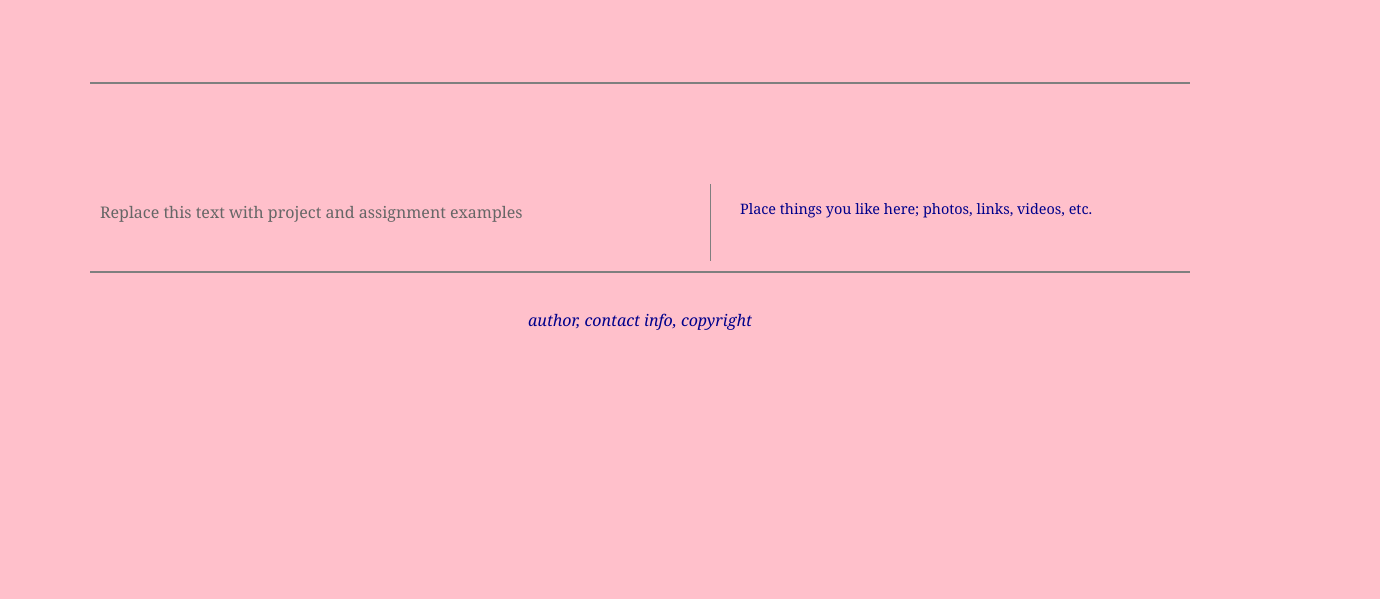
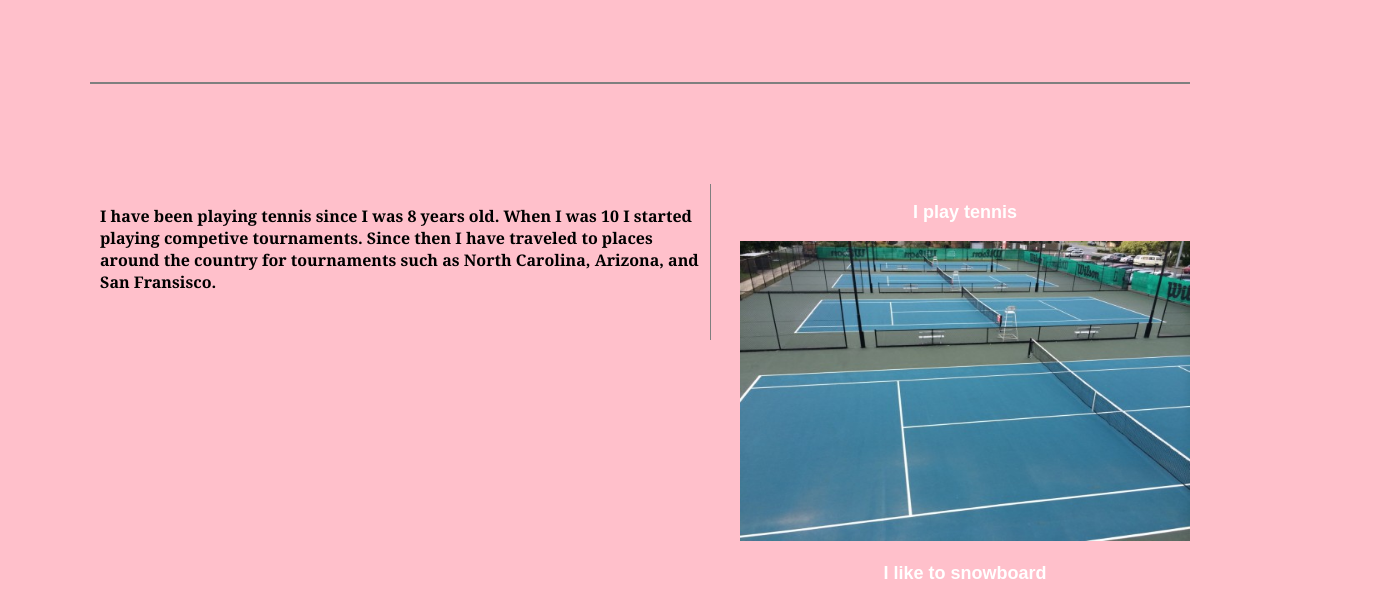
Before and after one commit to ZDelson/ZDelson.github.io, a plain HTML site: page index.html in a window 1280 px wide. Shown: the part 225-824 px from the top of the page, 1380 px wide, since content can reach past the window. Before the commit the page ends 800 px from the top, so only its background shows below. Drawn offline with Linux system fonts and the light colour scheme.

Commit message:
biggest change

```diff
--- a/index.html
+++ b/index.html
@@ -45,12 +45,28 @@
 
 	<!-- Section Content -->
 	<section id="content">
-		<p>Replace this text with project and assignment examples</p>
+		<h4>
+		I have been playing tennis since I was 8 years old.
+		When I was 10 I started playing competive tournaments.
+		Since then I have traveled to places around the country for
+		tournaments such as North Carolina, Arizona, and San Fransisco.
+		</h4>
 	</section><!-- end Content -->
 
 	<!-- Aside Content -->
 	<aside id="hobbies">
-		<p>Place things you like here; photos, links, videos, etc.</p>
+		<h3>
+		I play tennis
+		</h3>
+		<img src="images/tenniscourt.jpg" width="450" height="300" />
+		<h3>
+		I like to snowboard
+		</h3>
+		<img src="images/snowboard.jpg" width="450" height="300" />
+	<h3>
+	I love to play Ping-Pong
+	</h3>
+	<iframe width="640" height="360" src="https://www.youtube.com/embed/xyvjf2C0DCc" frameborder="0" allowfullscreen></iframe>
 	</aside><!-- end Hobbies -->
 
 	<!-- Footer Content -->
--- a/main.css
+++ b/main.css
@@ -90,3 +90,11 @@ body {
 			margin-bottom: 10px;
 			color: blue;
 			}
+
+			aside#hobbies h3{
+				font-size: 125%;
+				text-align: center;
+				font-family: Arial;
+				color: white;
+
+			}
```
Also changed, not shown: scratch.html (+5 -1 lines), images/snowboard.jpg (added), images/tenniscourt.jpg (added).
